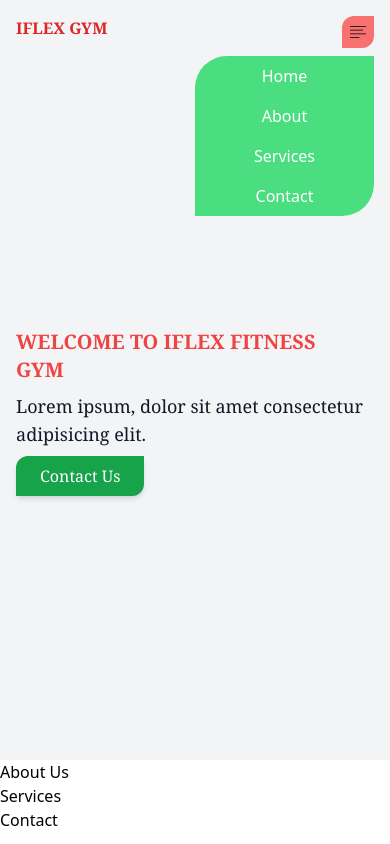
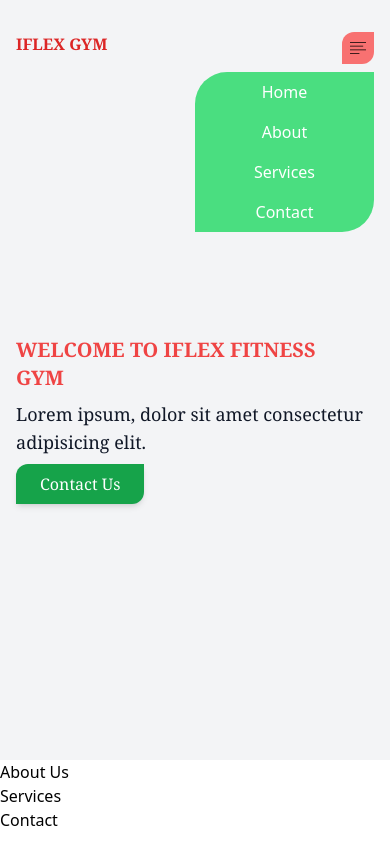
Before and after one commit to Jas-developer/IFLEX, a React (Vite) app in the folder iflex-gym/: page / in a window 390 px wide. Both pictures are taken after a click on the button 358 px from the left and 32 px from the top of the page. Built offline with nearby package versions, Linux system fonts and the light colour scheme.

Commit message:
reconfigured

```diff
--- a/iflex-gym/src/components/Navbar.tsx
+++ b/iflex-gym/src/components/Navbar.tsx
@@ -27,14 +27,14 @@ export default function Navbar() {
       {/* for small screens */}
       <div className="md:hidden ">
         {openNav ? (
-          <nav className=" md:hidden flex items-end flex-col py-4 relative justify-between lg:py-8 ">
+          <nav className="  md:hidden mt-4 flex items-end flex-col py-4 relative justify-between lg:py-8 ">
             <Link to="#home" className="flex-row flex justify-between w-full">
               <span className="lg:text-4xl font-serif font-semibold text-red-600">
                 IFLEX GYM
               </span>
               <button
                 onClick={() => setOpenNav(openNav === true ? false : true)}
-                className="transition ease-in-out delay-150 rounded-tl-xl rounded-br-xl hover:-translate-y-1 hover:scale-90 flex items-center justify-center  duration-300 w-[2rem] h-[2rem] bg-red-400 "
+                className="transition ease-in-out delay-150  hover:-translate-y-1 rounded-tl-xl rounded-br-xl hover:scale-90 flex  items-center justify-center  duration-300 w-[2rem] h-[2rem] bg-red-400 "
               >
                 <TfiAlignLeft width={500} height={200} />
               </button>
```
